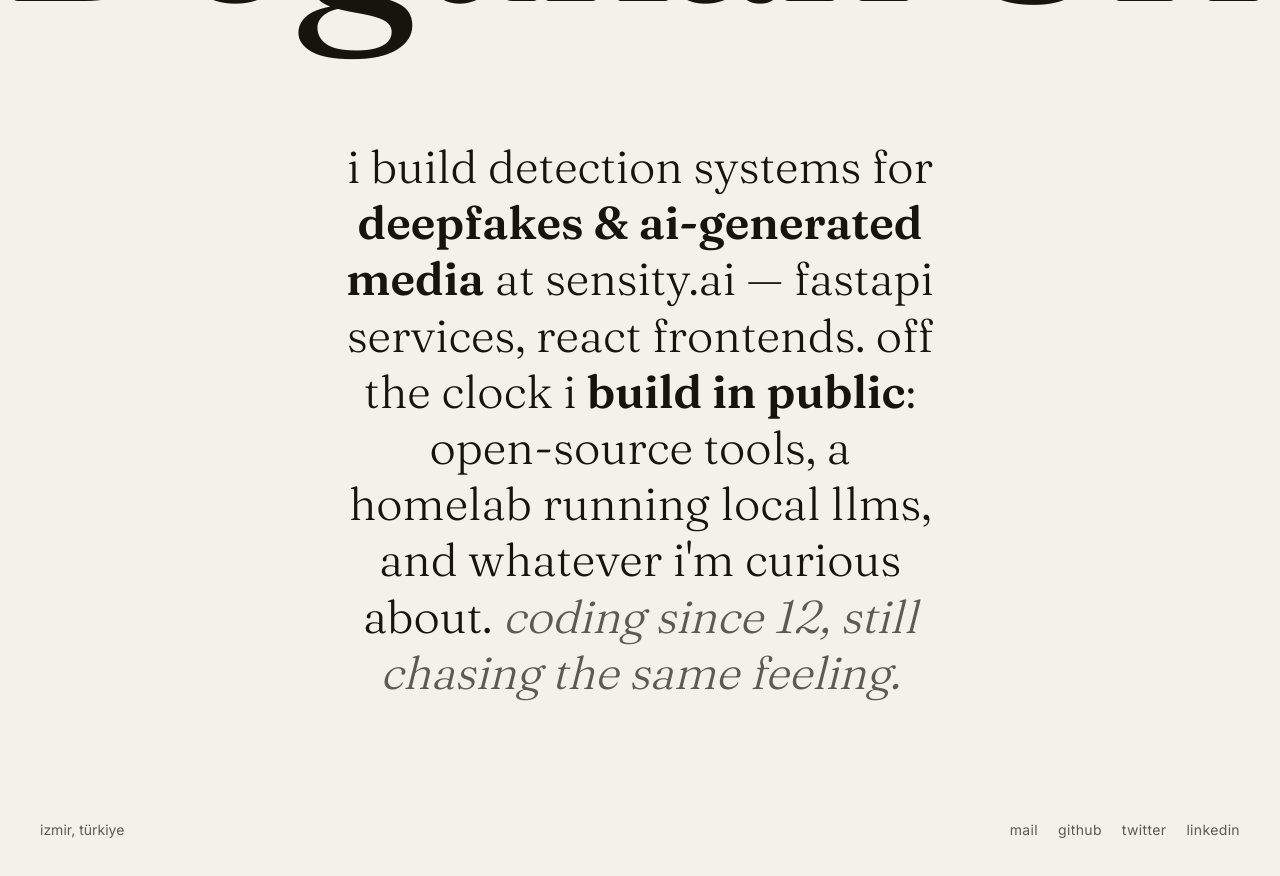
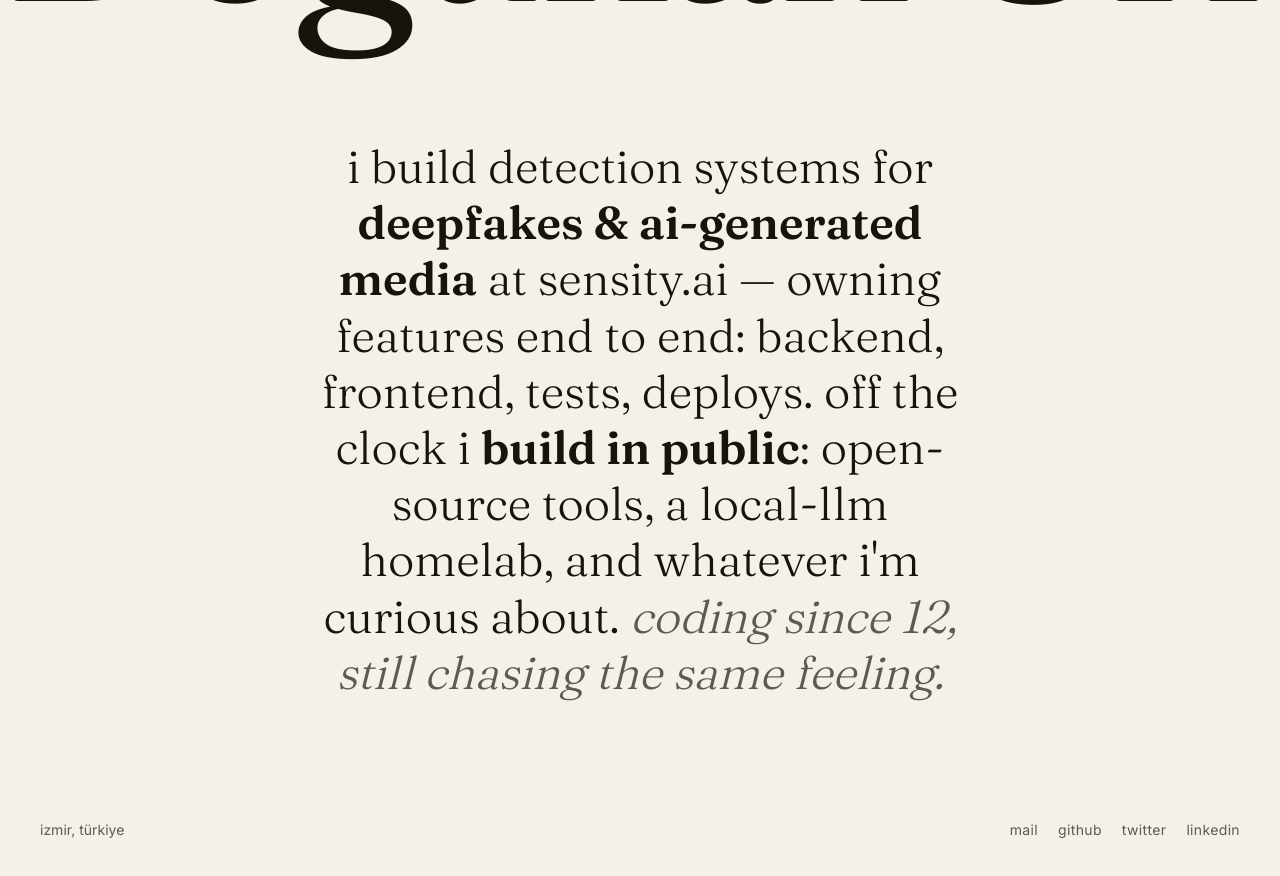
Before and after one commit to DogukanUrker/dogukanurker.com, a Next.js app in the folder app/: page / in a window 1280 px wide. Shown: the part 780-1656 px from the top of the page. Built offline with nearby package versions, Linux system fonts and the light colour scheme; no server answers; the database is empty.

Commit message:
Update LandingPage.tsx

```diff
--- a/app/src/components/LandingPage.tsx
+++ b/app/src/components/LandingPage.tsx
@@ -223,7 +223,7 @@ export default function LandingPage() {
             scrolls past the ğ glyph that bleeds in from the hero above. */}
         <span id="about" className="absolute top-24" aria-hidden />
         <motion.p
-          className="font-serif text-center max-w-[21ch]"
+          className="font-serif text-center max-w-[23ch]"
           style={
             {
               fontSize: "clamp(26px, 3.6vw, 54px)",
@@ -256,10 +256,12 @@ export default function LandingPage() {
               className="absolute -bottom-0.5 left-0 h-px w-0 bg-[var(--brand-ink)] transition-[width] duration-300 ease-out group-hover:w-full"
             />
           </a>
-          {" — fastapi services, react frontends. off the clock i"}{" "}
+          {
+            " — owning features end to end: backend, frontend, tests, deploys. off the clock i"
+          }{" "}
           <strong className="font-semibold">build in public</strong>:
-          open-source tools, a homelab running local llms, and whatever i&apos;m
-          curious about.{" "}
+          open-source tools, a local-llm homelab, and whatever i&apos;m curious
+          about.{" "}
           <em style={{ color: "var(--brand-muted)" }}>
             coding since 12, still chasing the same feeling.
           </em>
```
